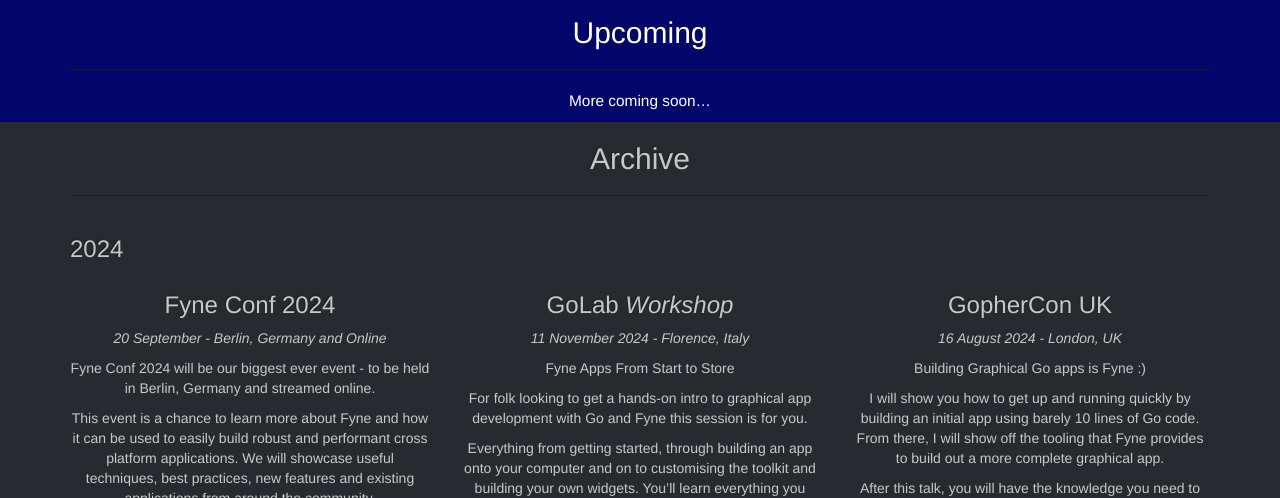
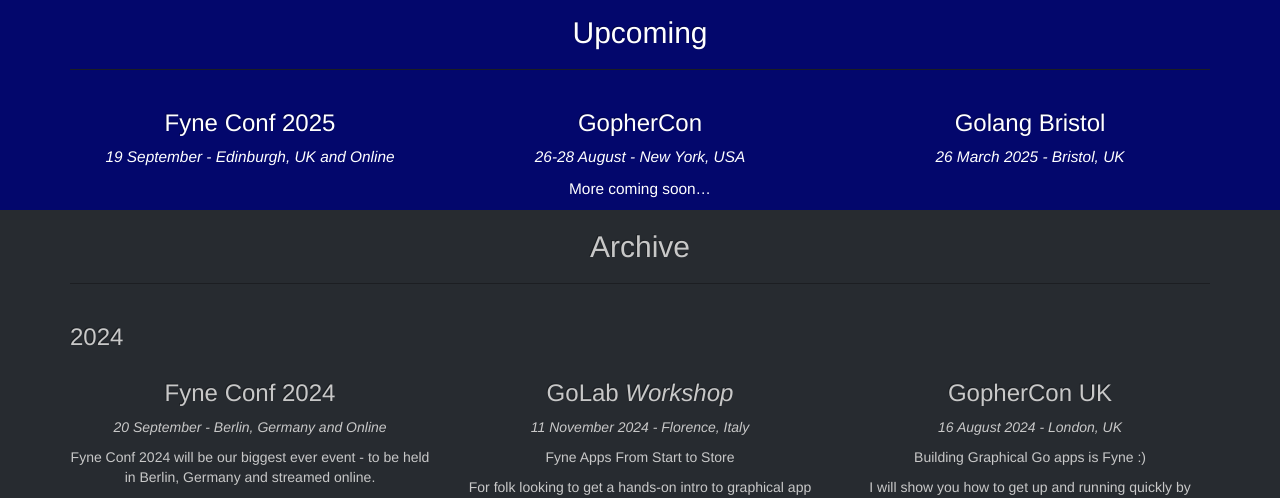
Before and after one commit to fyne-io/fyne-io.github.io, a Jekyll site: the page built from events/index.md, in a window 1280 px wide and 900 px high, cut to the strip 402-900 px from the top of the window. Built offline with Jekyll 4.4.1, drawn with Linux system fonts in a browser that asks for light colours.

Commit message:
Stubs for missing events

```diff
--- a/events/index.md
+++ b/events/index.md
@@ -24,6 +24,32 @@
 <div class="row">
 
 <div class="col-lg-4 text-center" markdown="1">
+### Fyne Conf 2025
+
+*19 September - Edinburgh, UK and Online*
+</div>
+
+<div class="col-lg-4 text-center" markdown="1">
+### GopherCon
+
+*26-28 August - New York, USA*
+
+</div>
+
+<div class="col-lg-4 text-center" markdown="1">
+### Golang Bristol
+
+*26 March 2025 - Bristol, UK*
+
+</div>
+
+</div>
+</div>
+
+<div class="container">
+<div class="row">
+
+<div class="col-lg-4 text-center" markdown="1">
 </div>
 
 <div class="col-lg-4 text-center" markdown="1">
@@ -35,6 +61,7 @@
 
 </div>
 </div>
+
 
 </section>
 
```
